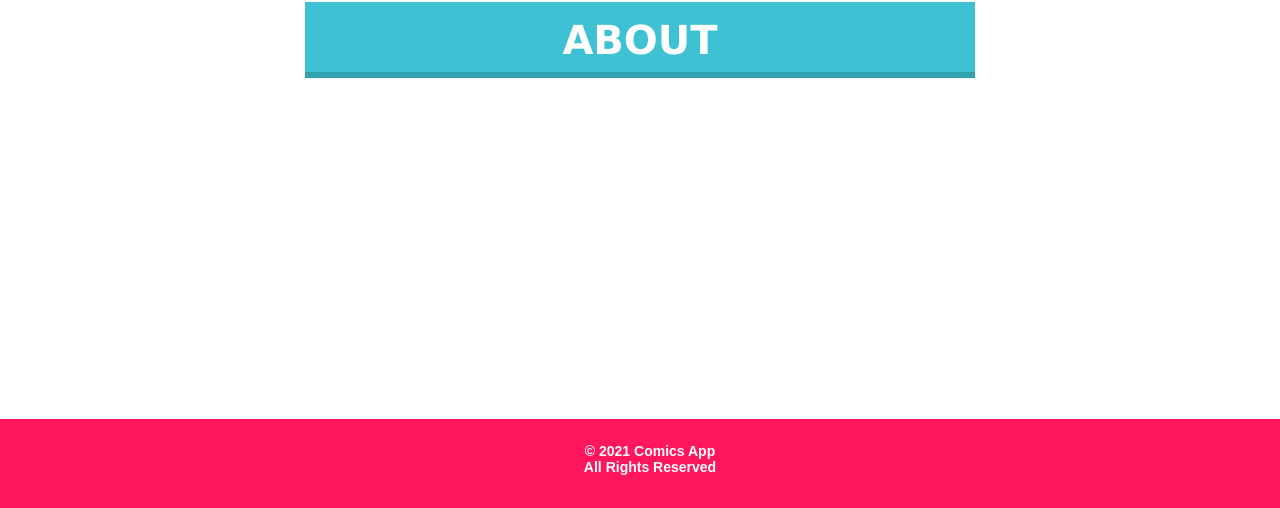
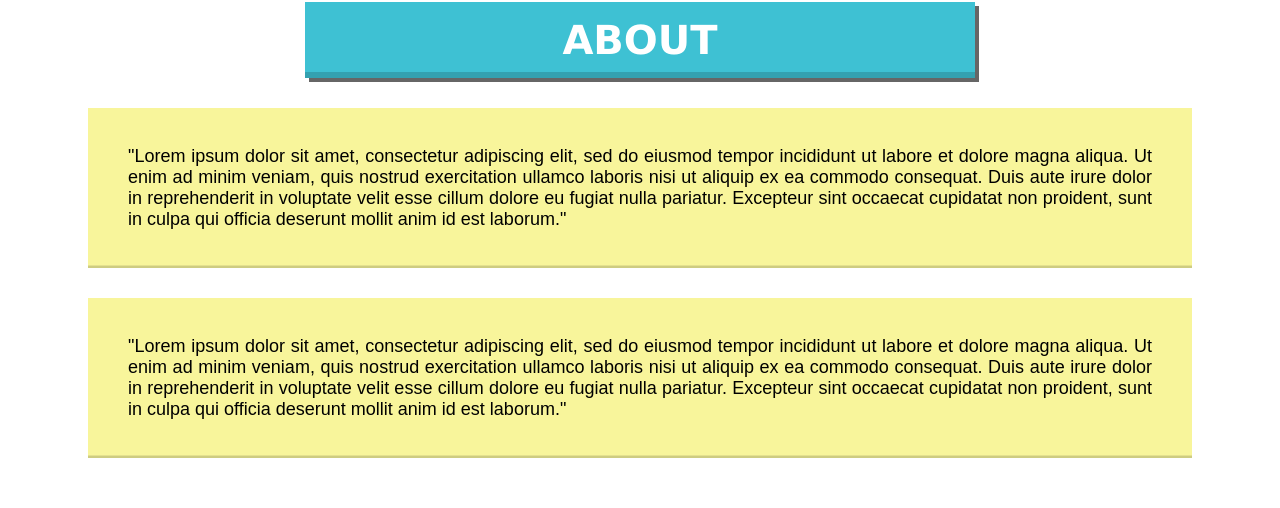
Before and after one commit to djvistar/final-capstone-comicbook-app, a Vue app in the folder vue/: page /about in a window 1280 px wide. Shown: the part 286-794 px from the top of the page. Built offline with nearby package versions, Linux system fonts and the light colour scheme.

Commit message:
Style updates

```diff
--- a/vue/src/App.vue
+++ b/vue/src/App.vue
@@ -84,9 +84,8 @@ h1 {
   margin: 0 auto;
   padding: 15px;
   background-color: #3ec1d3;
-  box-shadow: inset 0 -0.5em 0 -0.35em rgba(0, 0, 0, 0.17);
+  box-shadow: inset 0 -0.5em 0 -0.35em rgba(0, 0, 0, 0.17), 4px 4px 0px 0px rgba(0, 0, 0, 0.6);
   text-transform: uppercase;
-
   color: #fff;
 }
 
--- a/vue/src/views/About.vue
+++ b/vue/src/views/About.vue
@@ -1,14 +1,49 @@
 <template>
   <div class="about-main">
     <h1>ABOUT</h1>
+    <div class="text-content">
+      <p>
+        "Lorem ipsum dolor sit amet, consectetur adipiscing elit, sed do eiusmod
+        tempor incididunt ut labore et dolore magna aliqua. Ut enim ad minim
+        veniam, quis nostrud exercitation ullamco laboris nisi ut aliquip ex ea
+        commodo consequat. Duis aute irure dolor in reprehenderit in voluptate
+        velit esse cillum dolore eu fugiat nulla pariatur. Excepteur sint
+        occaecat cupidatat non proident, sunt in culpa qui officia deserunt
+        mollit anim id est laborum."
+      </p>
+    </div>
+    <div class="text-content">
+      <p>
+        "Lorem ipsum dolor sit amet, consectetur adipiscing elit, sed do eiusmod
+        tempor incididunt ut labore et dolore magna aliqua. Ut enim ad minim
+        veniam, quis nostrud exercitation ullamco laboris nisi ut aliquip ex ea
+        commodo consequat. Duis aute irure dolor in reprehenderit in voluptate
+        velit esse cillum dolore eu fugiat nulla pariatur. Excepteur sint
+        occaecat cupidatat non proident, sunt in culpa qui officia deserunt
+        mollit anim id est laborum."
+      </p>
+    </div>
   </div>
 </template>
 
 <script>
 export default {
-    name: "about",
+  name: "about",
 };
 </script>
 
 <style>
+.text-content {
+  margin: 30px auto;
+  padding: 20px 40px;
+  background-color: #f8f59b;
+  text-align: justify;
+  width: 80%;
+
+  box-shadow: inset 0 -0.5em 0 -0.35em rgba(0, 0, 0, 0.17);
+}
+.about-main p {
+  font-size: 18px;
+  color: #000;
+}
 </style>
```
